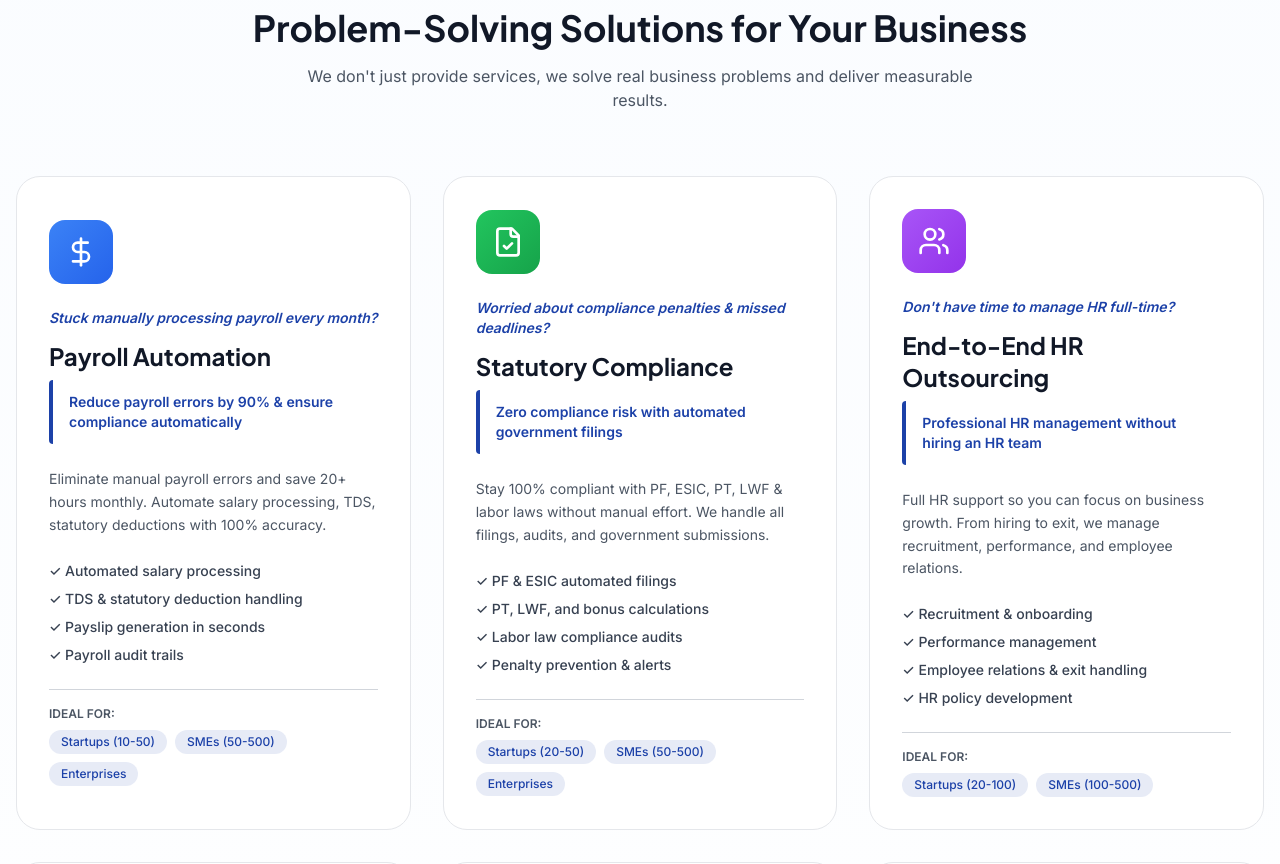
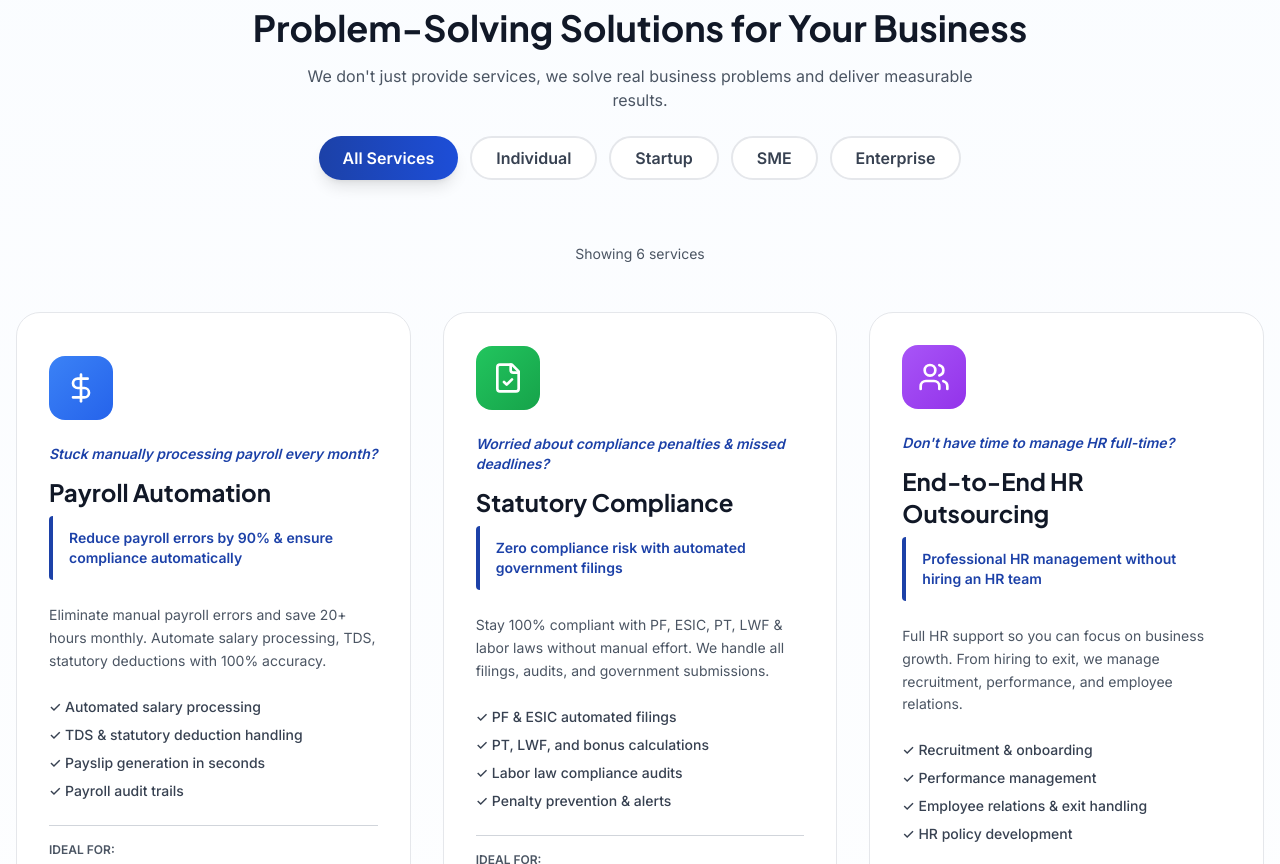
Before and after one commit to shivam13669/Bizhealth, a React (Vite) app: page /services in a window 1280 px wide. Shown: the part 1200-2064 px from the top of the page. Built offline with nearby package versions, Linux system fonts and the light colour scheme.

Commit message:
Update Services.tsx

```diff
--- a/client/pages/Services.tsx
+++ b/client/pages/Services.tsx
@@ -1,5 +1,5 @@
-import { useState } from "react";
-import { useNavigate } from "react-router-dom";
+import { useState, useMemo } from "react";
+import { useNavigate, useSearchParams } from "react-router-dom";
 import { useSEO } from "../hooks/use-seo";
 import {
   ArrowRight,
@@ -85,13 +85,40 @@ const caseStudies = [
 
 export default function Services() {
   const navigate = useNavigate();
+  const [searchParams, setSearchParams] = useSearchParams();
+  const selectedFilter = searchParams.get('type') || 'all';
+
+  const filterOptions = [
+    { id: 'all', label: 'All Services', count: 6 },
+    { id: 'individual', label: 'Individual', count: 0 },
+    { id: 'startup', label: 'Startup', count: 0 },
+    { id: 'sme', label: 'SME', count: 0 },
+    { id: 'enterprise', label: 'Enterprise', count: 0 },
+  ];
+
+  // Filter services based on selected type
+  const filteredServices = useMemo(() => {
+    if (selectedFilter === 'all') return servicesData;
+    return servicesData.filter(service => {
+      const audienceStr = service.forAudience.join(' ').toLowerCase();
+      return audienceStr.includes(selectedFilter.toLowerCase());
+    });
+  }, [selectedFilter]);
+
+  const handleFilterClick = (filterId: string) => {
+    if (filterId === 'all') {
+      setSearchParams({});
+    } else {
+      setSearchParams({ type: filterId });
+    }
+  };
 
   useSEO({
     title: "360 Biz Health - HR, Compliance & Finance Services | Payroll & Tax Planning",
     description: "Complete HR, payroll automation, statutory compliance, tax planning & financial advisory services for startups & SMEs. Save 20+ hours monthly & reduce taxes by 15-25%.",
-    keywords: "payroll automation, HR services, compliance management, tax planning, statutory compliance, ESIC, PF filing, HR outsourcing, financial advisory, tax consultant",
-    canonical: "https://360bizhealth.com/services",
-    url: "https://360bizhealth.com/services",
+    keywords: "payroll automation India, HR services for startups India, compliance management India, tax planning India, statutory compliance services, ESIC filing, PF compliance, HR outsourcing India, financial advisory India, payroll software India",
+    canonical: selectedFilter === 'all' ? "https://360bizhealth.com/services" : `https://360bizhealth.com/services?type=${selectedFilter}`,
+    url: selectedFilter === 'all' ? "https://360bizhealth.com/services" : `https://360bizhealth.com/services?type=${selectedFilter}`,
     type: "service",
     image: "https://360bizhealth.com/logo.png",
     schema: {
@@ -109,7 +136,8 @@ export default function Services() {
             url: "https://360bizhealth.com"
           },
           areaServed: "IN",
-          availableLanguage: "en-IN"
+          availableLanguage: "en-IN",
+          priceRange: "₹₹₹"
         },
         {
           "@type": "Service",
@@ -122,7 +150,8 @@ export default function Services() {
             url: "https://360bizhealth.com"
           },
           areaServed: "IN",
-          availableLanguage: "en-IN"
+          availableLanguage: "en-IN",
+          priceRange: "₹₹₹"
         },
         {
           "@type": "Service",
@@ -135,7 +164,8 @@ export default function Services() {
             url: "https://360bizhealth.com"
           },
           areaServed: "IN",
-          availableLanguage: "en-IN"
+          availableLanguage: "en-IN",
+          priceRange: "₹₹₹"
         },
         {
           "@type": "Organization",
@@ -152,12 +182,55 @@ export default function Services() {
           }
         }
       ]
-    }
+    },
+    localBusiness: {
+      name: "360 Biz Health",
+      address: "New Delhi, India",
+      telephone: "+91-7906003449",
+      email: "360bizhealth@gmail.com",
+      areaServed: ["Delhi", "India"],
+      priceRange: "₹₹₹",
+      hours: {
+        "Monday": "09:00 - 18:00",
+        "Tuesday": "09:00 - 18:00",
+        "Wednesday": "09:00 - 18:00",
+        "Thursday": "09:00 - 18:00",
+        "Friday": "09:00 - 18:00",
+        "Saturday": "10:00 - 16:00",
+        "Sunday": "Closed"
+      }
+    },
+    faqs: [
+      {
+        question: "How much does payroll automation cost?",
+        answer: "Our payroll automation pricing depends on the number of employees and complexity. We offer flexible packages starting from ₹5,000/month for small startups to enterprise custom pricing. Contact us for a personalized quote."
+      },
+      {
+        question: "Can you handle compliance for multiple locations?",
+        answer: "Yes, absolutely! We manage compliance across multiple states and locations. Our system handles state-specific regulations like different PT rates, ESIC applicability, and compliance requirements seamlessly."
+      },
+      {
+        question: "How long does implementation take?",
+        answer: "Most clients go live in 3-4 weeks. The timeline depends on the complexity of your payroll and data migration needs. We provide full support and training throughout the process."
+      },
+      {
+        question: "What is your client retention rate?",
+        answer: "We have 95% client retention rate with an average client lifetime of 3+ years. Our proactive support and proven results keep businesses coming back."
+      },
+      {
+        question: "Do you offer free consultation?",
+        answer: "Yes! We offer a free consultation where we analyze your current processes and show you exactly how much time and money you can save with our solutions. No obligation, just honest advice."
+      },
+      {
+        question: "What makes your compliance service different?",
+        answer: "We're proactive, not reactive. We file compliance before deadlines, monitor regulatory changes, and ensure zero penalties. Our clients have 0% compliance violation rate."
+      }
+    ]
   });
 
   const handleWhatsAppClick = () => {
     window.open(
-      "https://wa.me/917906003449?text=Hi%20360%20Biz%20Health,%20I%20would%20like%20to%20know%20more%20about%20your%20services.",
+      "https://wa.me/919999999999?text=Hi%20360%20Biz%20Health,%20I%20would%20like%20to%20know%20more%20about%20your%20services.",
       "_blank"
     );
   };
@@ -286,12 +359,34 @@ export default function Services() {
             <h2 className="text-4xl font-bold text-center mb-4 text-gray-900">
               Problem-Solving Solutions for Your Business
             </h2>
-            <p className="text-center text-gray-600 mb-16 max-w-2xl mx-auto">
+            <p className="text-center text-gray-600 mb-6 max-w-2xl mx-auto">
               We don't just provide services, we solve real business problems and deliver measurable results.
             </p>
 
+            {/* Filter Buttons */}
+            <div className="flex flex-wrap justify-center gap-3 mb-16">
+              {filterOptions.map((option) => (
+                <button
+                  key={option.id}
+                  onClick={() => handleFilterClick(option.id)}
+                  className={`px-6 py-2 rounded-full font-semibold transition-all duration-300 ${
+                    selectedFilter === option.id
+                      ? 'bg-gradient-to-r from-primary to-blue-700 text-white shadow-lg'
+                      : 'bg-white border-2 border-gray-200 text-gray-700 hover:border-primary hover:text-primary'
+                  }`}
+                >
+                  {option.label}
+                </button>
+              ))}
+            </div>
+
+            {/* Results Count */}
+            <p className="text-center text-gray-600 mb-12 text-sm">
+              Showing {filteredServices.length} {filteredServices.length === 1 ? 'service' : 'services'}
+            </p>
+
             <div className="grid md:grid-cols-2 lg:grid-cols-3 gap-8">
-              {servicesData.map((service, idx) => {
+              {filteredServices.map((service, idx) => {
                 const Icon = service.icon;
                 return (
                   <button
```
